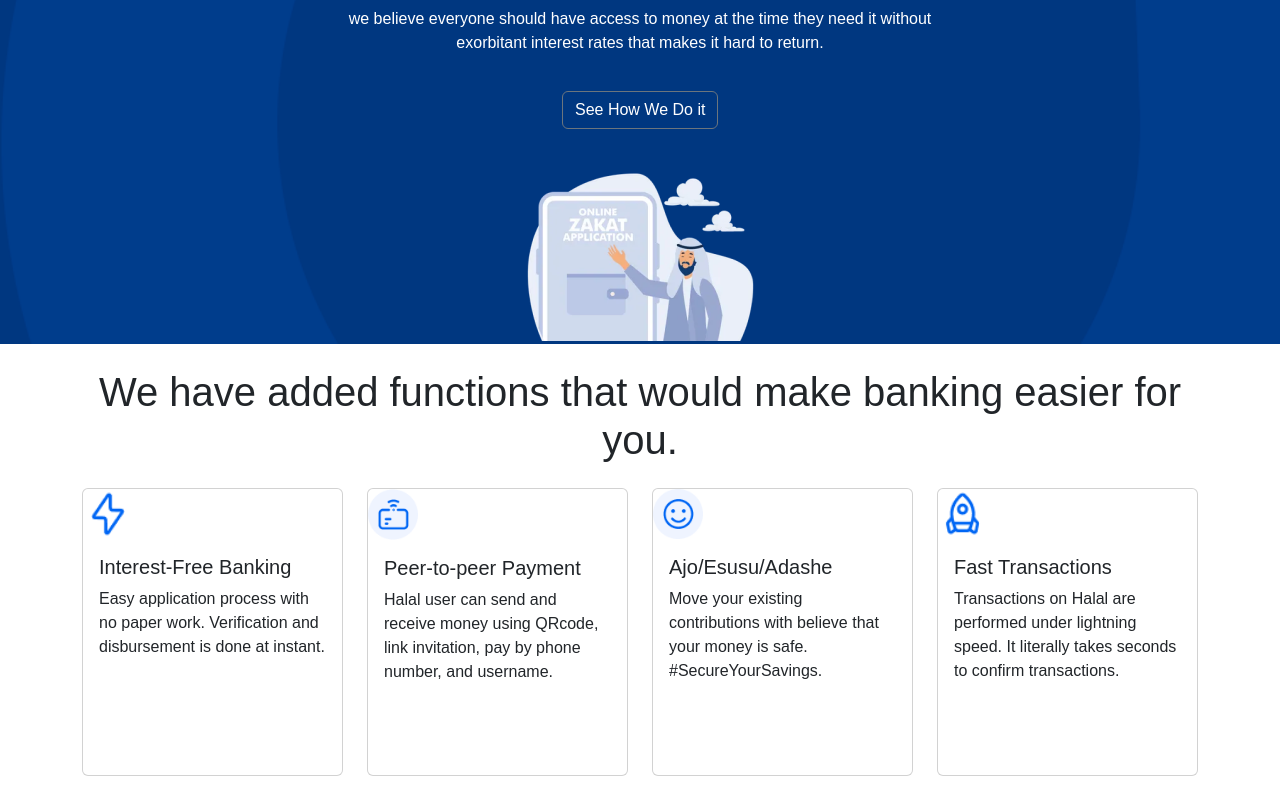
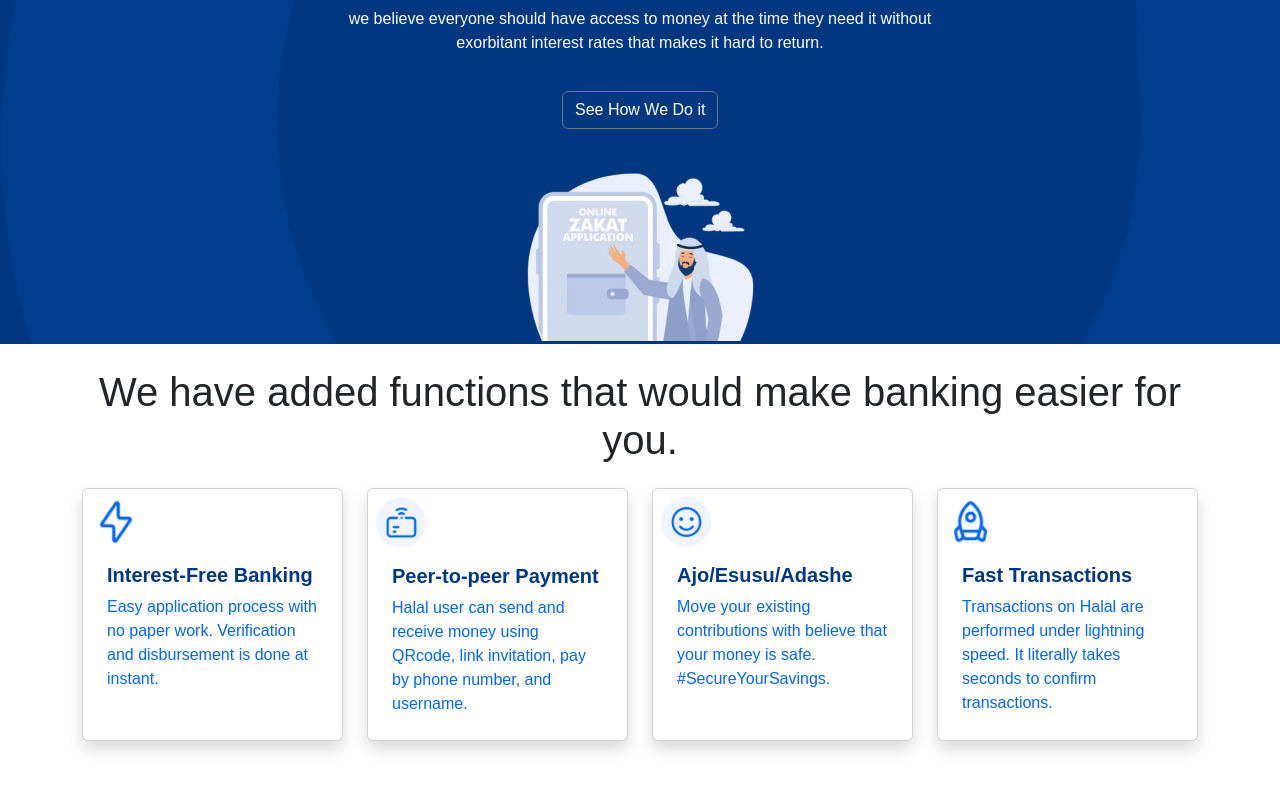
Before and after one commit to kobiowuquadri/Halaal-web, a React (Vite) app: page / in a window 1280 px wide. Shown: the part 1641-2441 px from the top of the page. After the commit the page ends 2406 px from the top, so only its background shows below. Built offline with nearby package versions, Linux system fonts and the light colour scheme.

Commit message:
add features section with responsiveness

```diff
--- a/src/Components/Features/Features.jsx
+++ b/src/Components/Features/Features.jsx
@@ -3,6 +3,7 @@ import interestFreeImg from '../../assets/Flash.png';
 import peerImg from '../../assets/peer.png';
 import ajoImg from '../../assets/ajo.png';
 import fastImg from '../../assets/Rocket.png';
+import './features.scss'
 
 function Features() {
     const cardData = [
@@ -29,13 +30,13 @@ function Features() {
     ];
 
     return (
-        <div className="container">
+        <div className="container features_sec">
             <h1 className="text-center my-4">We have added functions that would make banking easier for you.</h1>
-            <div className="row justify-content-around align-items-center">
+            <div className="row justify-content-around">
                 {cardData.map((card, index) => (
                     <div key={index} className="col-lg-3 col-md-6 mb-4">
-                        <div className="card" style={{height: '18rem'}}>
-                            <img src={card.image} alt={card.title} className="" width={'50px'} />
+                        <div className="card h-100 d-flex flex-column justify-content-between p-2 shadow">
+                            <img src={card.image} alt={card.title} width={'50px'} />
                             <div className="card-body">
                                 <h5 className="card-title">{card.title}</h5>
                                 <p className="card-text">{card.description}</p>
--- /dev/null
+++ b/src/Components/Features/features.scss
@@ -0,0 +1,14 @@
+@import '../../_variables';
+
+.features_sec {
+
+    h2, h5 {
+        color: $deepblue;
+        font-weight: bold;
+    }
+    p {
+        color: $lightblue;
+    }
+
+
+}
--- a/src/Components/IslamicFinance/islamicfinance.scss
+++ b/src/Components/IslamicFinance/islamicfinance.scss
@@ -20,3 +20,17 @@
         margin-bottom: -4%;
     }
 }
+
+
+@media (max-width: 768px) {
+    .finance_section{
+        padding: 15px;
+        text-align: center;
+
+        :nth-child(2) {
+            width: 100%;
+        }
+    }
+
+
+}
--- a/src/Components/MarketTraders/markettraders.scss
+++ b/src/Components/MarketTraders/markettraders.scss
@@ -42,6 +42,9 @@
 }
 
 @media (max-width: 768px) {
+    .traders_section {
+        padding: 15px;
+    }
     #tarders_list{
         flex-direction: column;
         justify-content: center;
```
